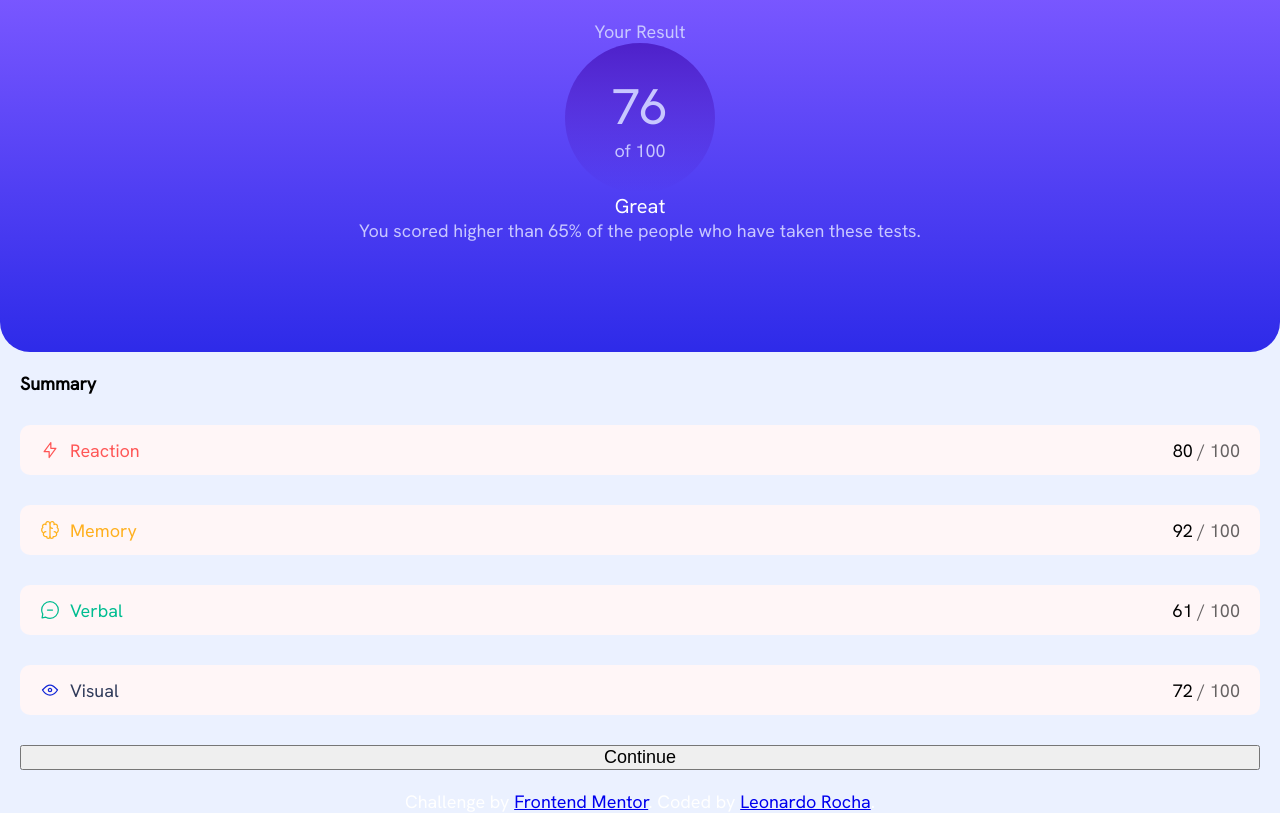
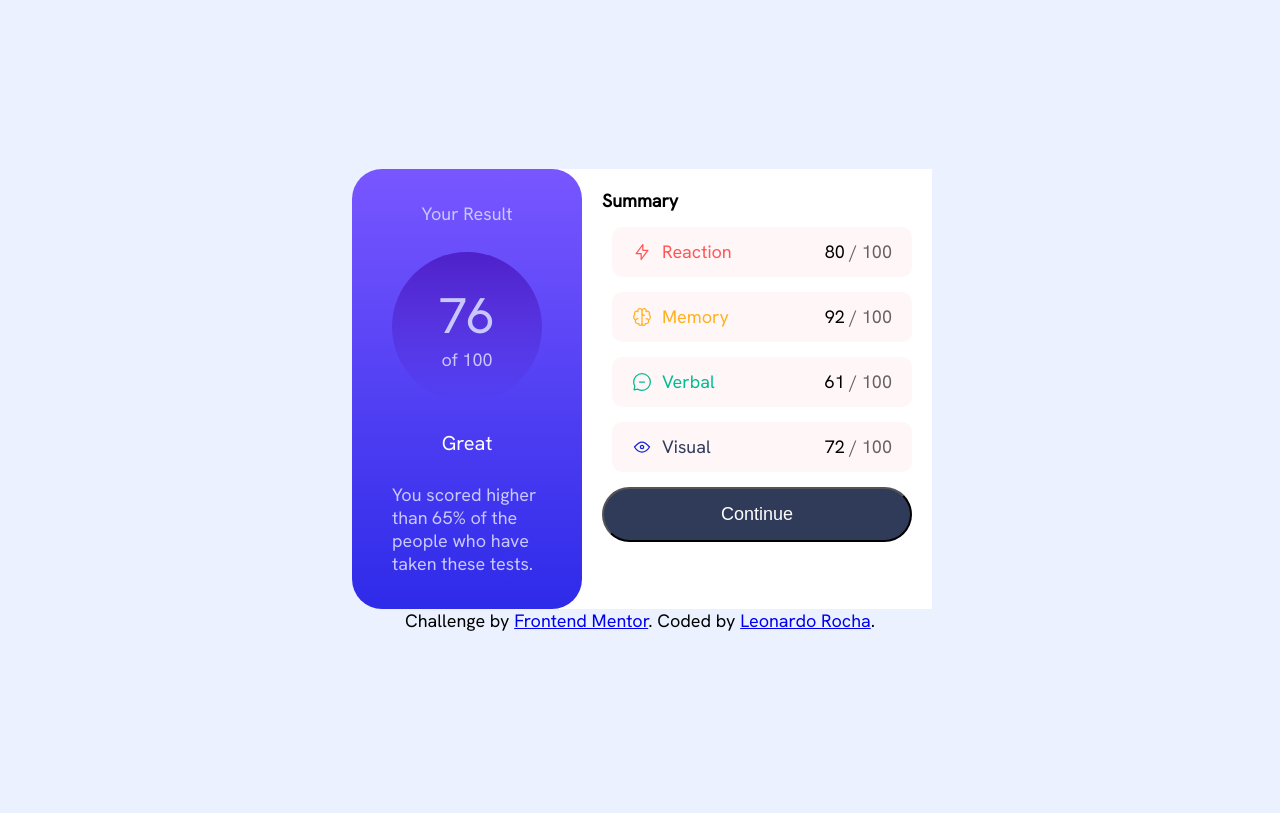
Before and after one commit to Leoemanuel21/Results-summary-component, a plain HTML site: page index.html in a window 1280 px wide. Drawn offline with Linux system fonts and the light colour scheme.

Commit message:
finalizado

```diff
--- a/estilo/style.css
+++ b/estilo/style.css
@@ -155,11 +155,16 @@ img{
     color: rgba(0, 0, 0, 0.603);
 }
 
-
+.button{
+    background-color: var(--Dark-gray-blue);
+    color: var(--White);
+    padding: 1.5rem 0rem;
+    border-radius: 3rem;
+}
 
 footer{
     text-align: center;
     text-decoration: none;
-    color: var(--White);
+    color: black;
     font-weight: 300;
 }
--- a/index.html
+++ b/index.html
@@ -5,6 +5,7 @@
     <meta name="viewport" content="width=device-width, initial-scale=1.0">
     <link rel="icon" type="image/png" sizes="32x32" href="./images/favicon-32x32.png">
     <link rel="stylesheet" href="estilo/style.css">
+    <link rel="stylesheet" href="media-query/style.css">
     <title>Results-Summary-Component</title>
 </head>
 <body>
@@ -41,7 +42,7 @@
                 <p>Visual</p>
                 <p class="num">72 <span>/ 100</span></p>
             </div>
-            <input type="submit" value="Continue">
+            <input class="button" type="submit" value="Continue">
         </section>
     </main>
     <footer>
--- /dev/null
+++ b/media-query/style.css
@@ -0,0 +1,68 @@
+@charset "UTF-8";
+
+@media screen and (min-width: 1200px){
+    body{
+        width: 100vw;
+        height: 100vh;
+        display: flex;
+        flex-flow: column nowrap;
+        align-items: center;
+        justify-content: center;
+    }
+
+    main{
+        background-color: white;
+        width: 45vw;
+        height: 55vh;
+        border-radius: 3rem;
+        display: flex;
+        flex-flow: row nowrap;
+    }
+
+    .result{
+        width: 50%;
+        height: 100%;
+        border-radius: 3rem;
+        display: flex;
+        flex-flow: column nowrap;
+        justify-content: space-around;
+    }
+
+    .info{
+        background-color: white;
+        gap: 1.5rem;
+    }
+
+    .reaction{
+        height: 5rem;
+        width: 30rem;
+        margin-left: 1rem;
+        display: flex;
+        align-items: center;
+        justify-content: space-between;
+    }
+
+    .memory{
+        height: 5rem;
+        margin-left: 1rem;
+        display: flex;
+        align-items: center;
+        justify-content: space-between;
+    }
+
+    .verbal{
+        height: 5rem;
+        margin-left: 1rem;
+        display: flex;
+        align-items: center;
+        justify-content: space-between;
+    }
+
+    .visual{
+        height: 5rem;
+        margin-left: 1rem;
+        display: flex;
+        align-items: center;
+        justify-content: space-between;
+    }
+}
```
